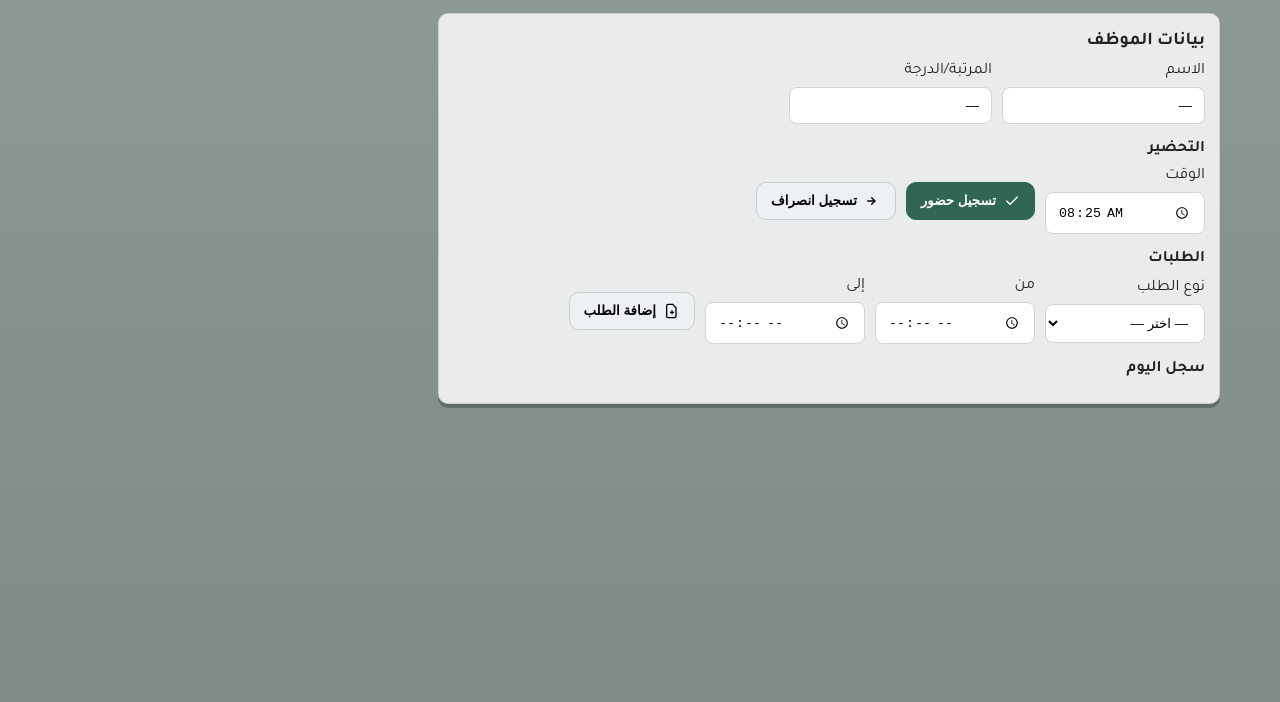
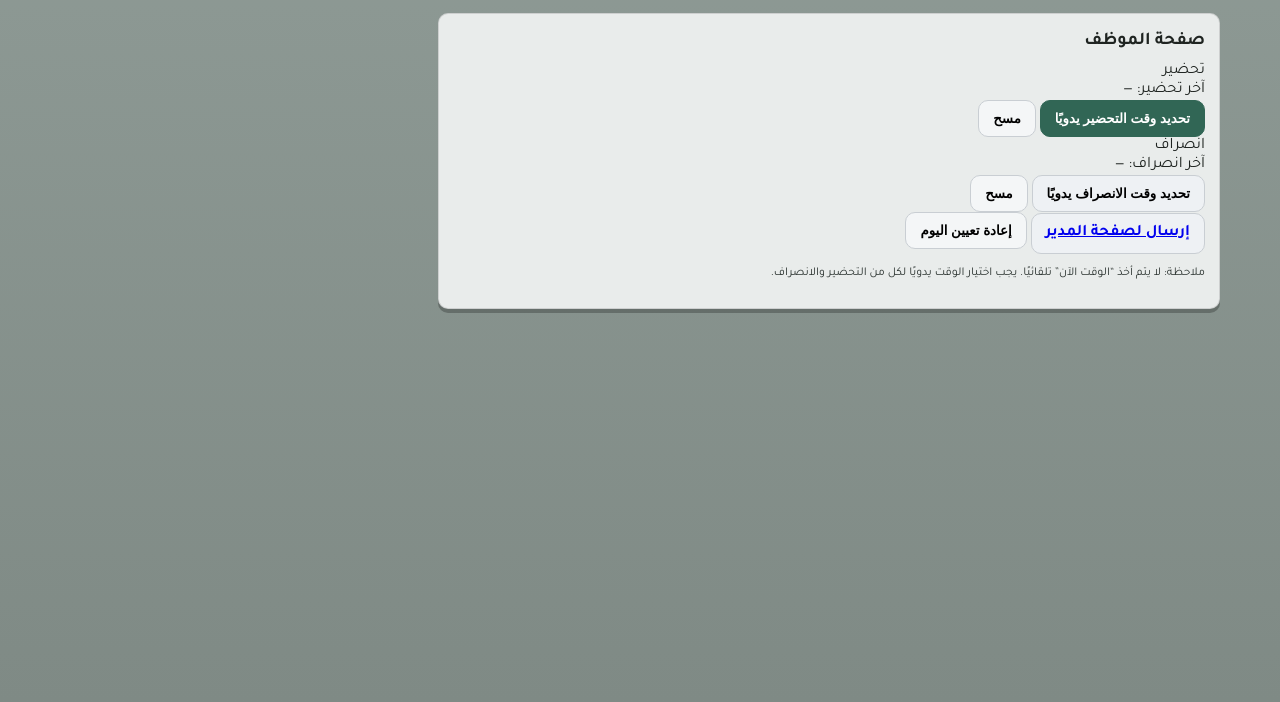
Before and after one commit to om909ar/omar-ibra, a plain HTML site: page attendance.html in a window 1280 px wide. Shown: the part 98-800 px from the top of the page. Drawn offline with Linux system fonts and the light colour scheme.

Commit message:
Update attendance.html

```diff
--- a/attendance.html
+++ b/attendance.html
@@ -3,19 +3,21 @@
 <head>
   <meta charset="UTF-8"/>
   <meta name="viewport" content="width=device-width, initial-scale=1.0"/>
-  <title>الحضور والانصراف</title>
+  <title>الحضور والانصراف – الموظف</title>
   <link href="https://fonts.googleapis.com/css2?family=Tajawal:wght@400;600;700&display=swap" rel="stylesheet">
+  <!-- نفس ملفك السابق للألوان والتنسيق -->
   <link rel="stylesheet" href="attendance.css">
 </head>
 <body>
   <div class="wrap">
+
+    <!-- رأس الصفحة: التاريخ + معلومات الحساب (قراءة فقط) -->
     <header class="head">
       <h1>الحضور والانصراف</h1>
       <div class="meta">
         <label>تاريخ اليوم:
           <input type="date" id="attDate">
         </label>
-        <!-- عرض اسم الحساب ومرتبته (قراءة فقط) -->
         <div class="account">
           <div class="acc-line"><span class="tag">الاسم:</span> <b id="accName">—</b></div>
           <div class="acc-line"><span class="tag">المرتبة:</span> <b id="accRank">—</b></div>
@@ -24,99 +26,64 @@
       </div>
     </header>
 
+    <!-- ===== صفحة الموظف المبسطة ===== -->
     <main class="layout">
-      <!-- لوحة المدير في اليمين -->
-      <aside class="side" id="managerPanel">
-        <h2 class="panel-title">تحضير الإدارة</h2>
-        <div class="hint">هذه الأدوات للمدير.</div>
-        <div class="row">
-          <label>القسم/الإدارة
-            <input type="text" id="deptName" placeholder="اسم الإدارة">
-          </label>
+
+      <!-- لوحة الموظف فقط (بدون أي أدوات مدير أو طلبات) -->
+      <section class="panel center" id="employeePanel">
+        <h2 class="panel-title">صفحة الموظف</h2>
+
+        <!-- شبكة الدائرتين في منتصف الصفحة -->
+        <div class="circles-grid" aria-label="أزرار التحضير والانصراف">
+          <!-- دائرة تحضير -->
+          <div class="circle-block">
+            <div class="circle hudur" id="hudCircle" tabindex="0" role="button" aria-label="اختيار وقت التحضير">
+              <div class="circle-label">تحضير</div>
+            </div>
+            <div class="circle-meta">
+              آخر تحضير: <span class="time" id="hudTime">—</span>
+            </div>
+            <!-- منتقي الوقت اليدوي للتحضير (نفتحه بالضغط على الدائرة أو الزر) -->
+            <input id="hudPicker" type="time" hidden>
+            <div class="circle-actions">
+              <button class="btn primary" id="hudSet">تحديد وقت التحضير يدويًا</button>
+              <button class="btn ghost" id="hudClear">مسح</button>
+            </div>
+          </div>
+
+          <!-- دائرة انصراف -->
+          <div class="circle-block">
+            <div class="circle insiraf" id="insCircle" tabindex="0" role="button" aria-label="اختيار وقت الانصراف">
+              <div class="circle-label">انصراف</div>
+            </div>
+            <div class="circle-meta">
+              آخر انصراف: <span class="time" id="insTime">—</span>
+            </div>
+            <!-- منتقي الوقت اليدوي للانصراف -->
+            <input id="insPicker" type="time" hidden>
+            <div class="circle-actions">
+              <button class="btn accent" id="insSet">تحديد وقت الانصراف يدويًا</button>
+              <button class="btn ghost" id="insClear">مسح</button>
+            </div>
+          </div>
         </div>
 
-        <table class="tbl" id="mgrTable" aria-label="قائمة الموظفين">
-          <thead>
-            <tr><th>الموظف</th><th>الحالة</th><th>ملاحظات</th></tr>
-          </thead>
-          <tbody></tbody>
-        </table>
-
-        <div class="row end">
-          <button id="btnAddRow" class="btn ghost">
-            <!-- plus icon -->
-            <svg viewBox="0 0 24 24" width="16" height="16" aria-hidden="true"><path d="M12 5v14M5 12h14" stroke="currentColor" stroke-width="2" fill="none" stroke-linecap="round"/></svg>
-            <span>إضافة موظف</span>
-          </button>
-          <button id="btnFinalize" class="btn primary">
-            <!-- send icon -->
-            <svg viewBox="0 0 24 24" width="16" height="16" aria-hidden="true"><path d="M22 2L11 13" stroke="currentColor" stroke-width="2" fill="none" stroke-linecap="round"/><path d="M22 2l-7 20-4-9-9-4 20-7z" stroke="currentColor" stroke-width="2" fill="none" stroke-linejoin="round"/></svg>
-            <span>توجيه الحضور للموارد البشرية</span>
-          </button>
-        </div>
-        <div id="finalMsg" class="final" hidden></div>
-      </aside>
-
-      <!-- الأدوات في الوسط -->
-      <section class="panel center" id="employeePanel">
-        <h2 class="panel-title">بيانات الموظف</h2>
-        <div class="row">
-          <label>الاسم
-            <input type="text" id="empName" placeholder="اسم الموظف">
-          </label>
-          <label>المرتبة/الدرجة
-            <input type="text" id="empRank" placeholder="مثال: المرتبة السادسة">
-          </label>
+        <!-- أزرار عامة أسفل الدائرتين -->
+        <div class="actions">
+          <!-- لاحقًا بالـJS بنخليه يرسل للمدير / يفتح صفحة المدير مع التاريخ -->
+          <a id="sendToManager" class="btn" href="#" aria-label="إرسال الحضور لصفحة المدير">إرسال لصفحة المدير</a>
+          <button id="resetDay" class="btn ghost">إعادة تعيين اليوم</button>
         </div>
 
-        <h3 class="sub">التحضير</h3>
-        <div class="row">
-          <label>الوقت
-            <input type="time" id="checkTime">
-          </label>
-          <button id="btnCheckIn" class="btn primary">
-            <!-- check-in icon -->
-            <svg viewBox="0 0 24 24" width="16" height="16" aria-hidden="true"><path d="M20 6L9 17l-5-5" stroke="currentColor" stroke-width="2" fill="none" stroke-linecap="round"/></svg>
-            <span>تسجيل حضور</span>
-          </button>
-          <button id="btnCheckOut" class="btn">
-            <!-- checkout icon -->
-            <svg viewBox="0 0 24 24" width="16" height="16" aria-hidden="true"><path d="M10 17l5-5-5-5" stroke="currentColor" stroke-width="2" fill="none" stroke-linecap="round"/><path d="M4 12h10" stroke="currentColor" stroke-width="2" fill="none" stroke-linecap="round"/></svg>
-            <span>تسجيل انصراف</span>
-          </button>
-        </div>
+        <p class="hint">
+          ملاحظة: لا يتم أخذ “الوقت الآن” تلقائيًا. يجب اختيار الوقت يدويًا لكل من التحضير والانصراف.
+        </p>
+      </section>
 
-        <h3 class="sub">الطلبات</h3>
-        <div class="row">
-          <label>نوع الطلب
-            <select id="reqType">
-              <option value="">— اختر —</option>
-              <option value="partial">استئذان جزئي</option>
-              <option value="full">استئذان كلي</option>
-              <option value="leave">إجازة</option>
-            </select>
-          </label>
-          <label>من
-            <input type="time" id="fromTime">
-          </label>
-          <label>إلى
-            <input type="time" id="toTime">
-          </label>
-          <button id="btnAddReq" class="btn">
-            <!-- add doc icon -->
-            <svg viewBox="0 0 24 24" width="16" height="16"><path d="M6 2h7l5 5v13a2 2 0 0 1-2 2H6a2 2 0 0 1-2-2V4a2 2 0 0 1 2-2z" fill="none" stroke="currentColor" stroke-width="2"/><path d="M12 11v6M9 14h6" fill="none" stroke="currentColor" stroke-width="2"/></svg>
-            <span>إضافة الطلب</span>
-          </button>
-        </div>
-
-        <div class="list">
-          <h3 class="sub">سجل اليوم</h3>
-          <ul id="empLog" class="log"></ul>
-        </div>
-      </section>
     </main>
   </div>
 
-  <script src="attendance.js"></script>
+  <!-- سنضيف attendance.js المعدّل في الخطوة التالية لبرمجة السلوك -->
+  <!-- <script src="attendance.js"></script> -->
 </body>
 </html>
```
